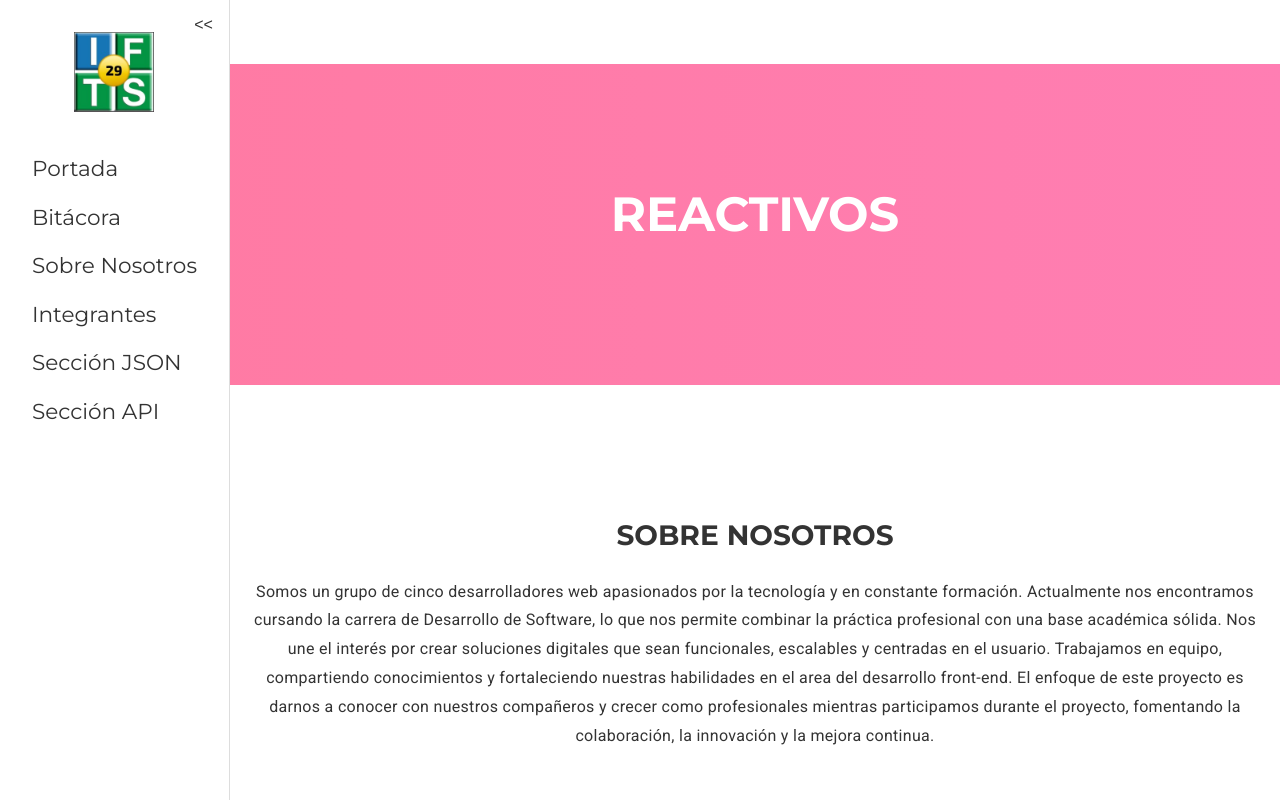
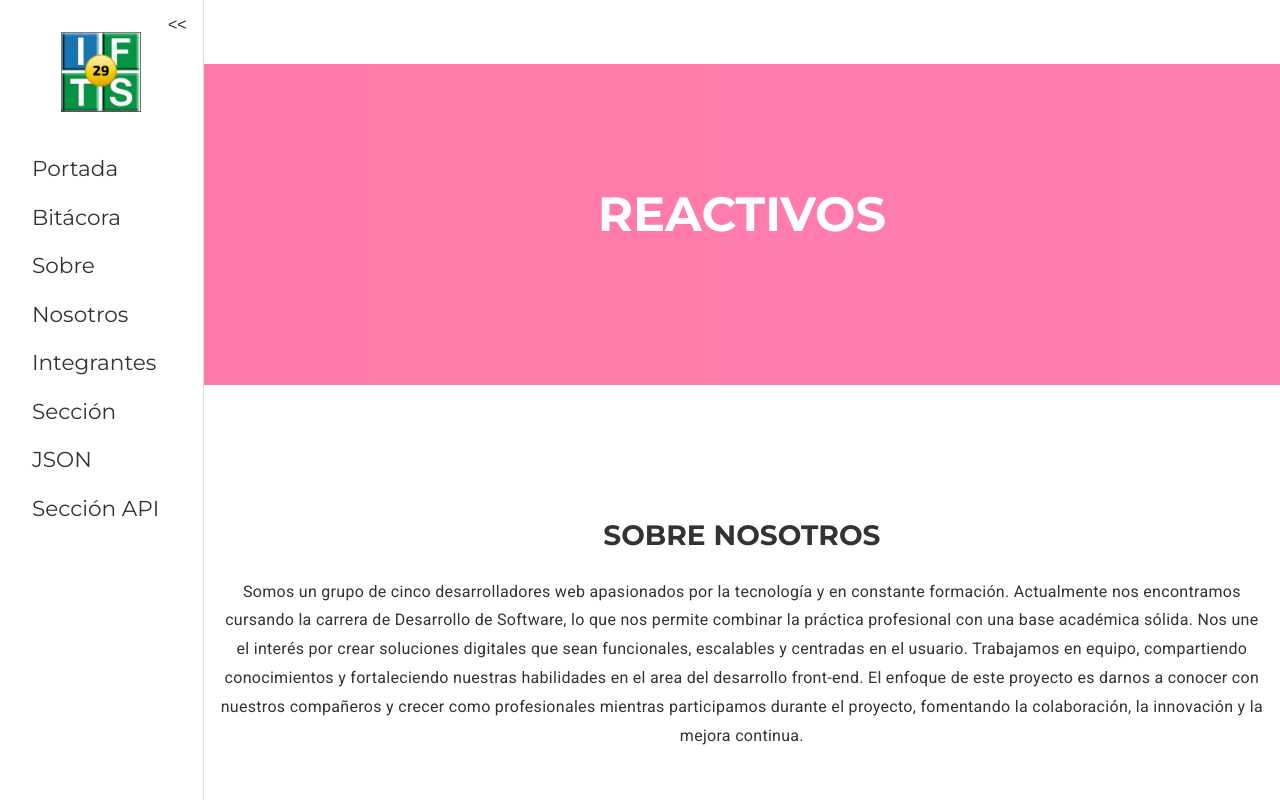
Before and after one commit to sanavalos/dswf-tp3-grupo16, a React (Vite) app: page / in a window 1280 px wide. Shown: the top 800 px of the page. Built offline with nearby package versions, Linux system fonts and the light colour scheme.

Commit message:
fix: remove horizontal scroll

```diff
--- a/src/components/layout/Layout.module.css
+++ b/src/components/layout/Layout.module.css
@@ -1,6 +1,8 @@
+.layoutContainer {
+  min-height: 100vh;
+}
+
 .layoutBackground {
-  min-height: 100vh;
-  width: 100vw;
   display: flex;
 }
 
--- a/src/components/layout/index.jsx
+++ b/src/components/layout/index.jsx
@@ -5,7 +5,7 @@ import styles from "./Layout.module.css";
 
 function Layout() {
   return (
-    <>
+    <div className={styles.layoutContainer}>
       <div className={styles.layoutBackground}>
         <Sidebar />
 
@@ -15,7 +15,7 @@ function Layout() {
         </main>
       </div>
       <Footer />
-    </>
+    </div>
   );
 }
 
--- a/src/components/sidebar/Sidebar.module.css
+++ b/src/components/sidebar/Sidebar.module.css
@@ -5,7 +5,7 @@
   line-height: 2.25;
   padding: 2rem;
   border-right: 1px solid #ddd;
-  min-width: fit-content;
+  max-width: fit-content;
   transition: width 0.3s ease, padding 0.3s ease;
   display: flex;
   flex-direction: column;
--- a/src/index.css
+++ b/src/index.css
@@ -7,9 +7,11 @@
 }
 
 body {
-  margin: 0;
   display: flex;
   place-items: center;
-  min-width: 320px;
+}
+
+#root {
+  width: 100%;
   min-height: 100vh;
 }
```
